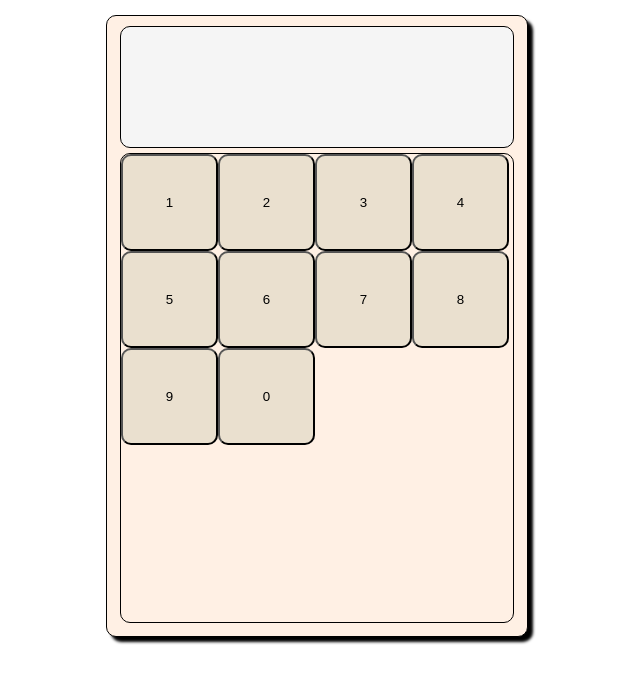
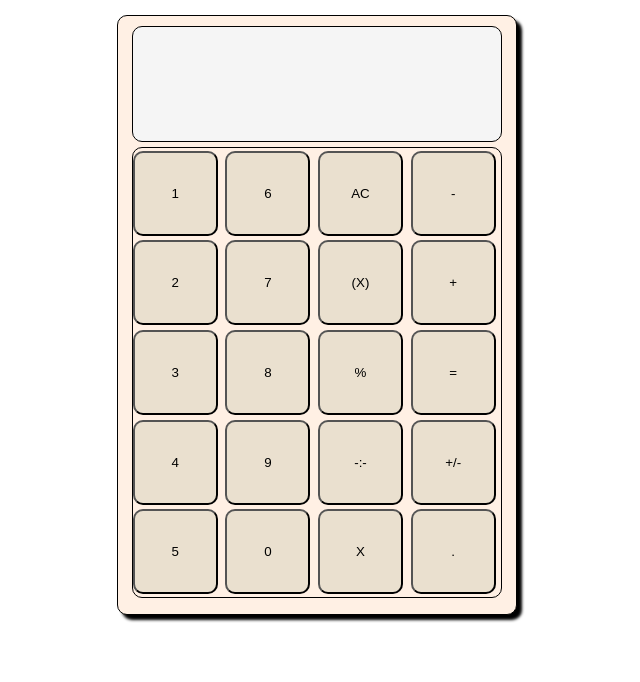
Before and after one commit to priyanshukun46/Calculator, a plain HTML site: page index.html in a window 1280 px wide. Shown: the part 44-726 px from the top of the page, without its empty margins (323-963 px from the left). Drawn offline with Linux system fonts and the light colour scheme.

Commit message:
v:2.0 ; done with str of calculator just align button left

```diff
--- a/index.html
+++ b/index.html
@@ -14,6 +14,7 @@
             <div class="screen"></div>
             <div class="input">
                 <button class="num">1</button><button class="num">2</button><button class="num">3</button><button class="num">4</button><button class="num">5</button><button class="num">6</button><button class="num">7</button><button class="num">8</button><button class="num">9</button><button class="num">0</button>
+                <button class="optr">AC</button><button class="optr">(X)</button><button class="optr">%</button><button class="optr">-:-</button><button class="optr">X</button><button class="optr">-</button><button class="optr">+</button><button class="optr"> = </button><button class="optr">+/-</button><button class="optr">.</button>
             </div>
         </div>
     </div>
--- a/style.css
+++ b/style.css
@@ -1,4 +1,4 @@
-.{
+*{
     box-sizing: border-box;
 }
 h3{
@@ -30,22 +30,26 @@ h3{
     border-radius: 10px;
     background-color: #F5F5F5;
 }
-button{
-    background-color: #EAE0CF;
-    width: 97px;
-    height: 97px;
-    border-radius: 10px;
-    padding: 4px;
-}
 .input{
     width: 98%;
     height: 78%;
     border: 1px solid black;
     border-radius: 10px;
-
-
+    display: flex;
+    flex-direction: column;
+    flex-wrap: wrap;
+    gap: 2px;
+    justify-content: space-evenly;
 }
 
-button.num{
-
+button{
+    background-color: #EAE0CF;
+    width: 85px;
+    height: 85px;
+    border-radius: 10px;
+    padding: 4px;
+    padding: 4px;
+    /*display: flexbox;
+    align-items: center;
+    justify-content: flex-start;*/
 }
```
